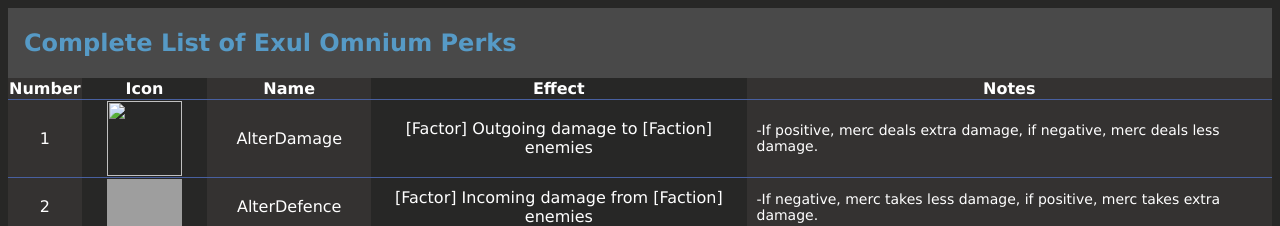
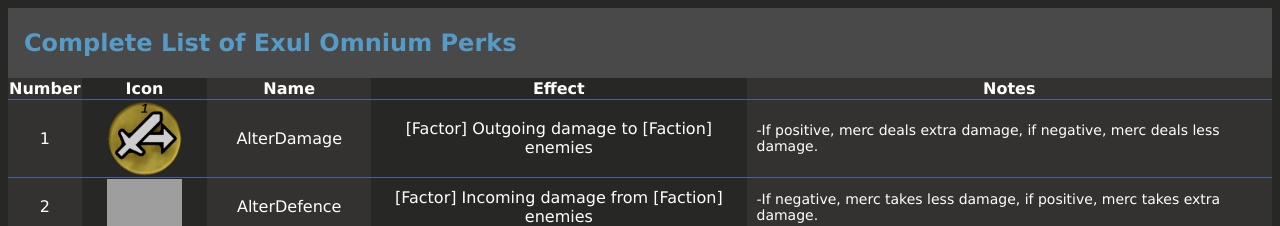
Before and after one commit to RcsEnigma/ExulOmnium-Perks.github.io, a plain HTML site: page index.html in a window 1280 px wide. Shown: the top 226 px of the page. Drawn offline with Linux system fonts and the light colour scheme; grey boxes are pictures that could not be loaded.

Commit message:
image test 7

```diff
--- a/index.html
+++ b/index.html
@@ -58,7 +58,7 @@ body {
   </tr>
   <tr>
     <td>1</td>
-    <td><img src="Icons/#001AlterDamage.png" style="width:75" height="width:75"></td>
+    <td><img src="Icons/%23001AlterDamage.png" style="width:75" height="width:75"></td>
     <td>AlterDamage</td>
 	<td>[Factor] Outgoing damage to [Faction] enemies</td>
 	<td style="text-align:left;font-size:14;padding:10px;">-If positive, merc deals extra damage, if negative, merc deals less damage.</td>
```
Also changed, not shown: 1 other file.
